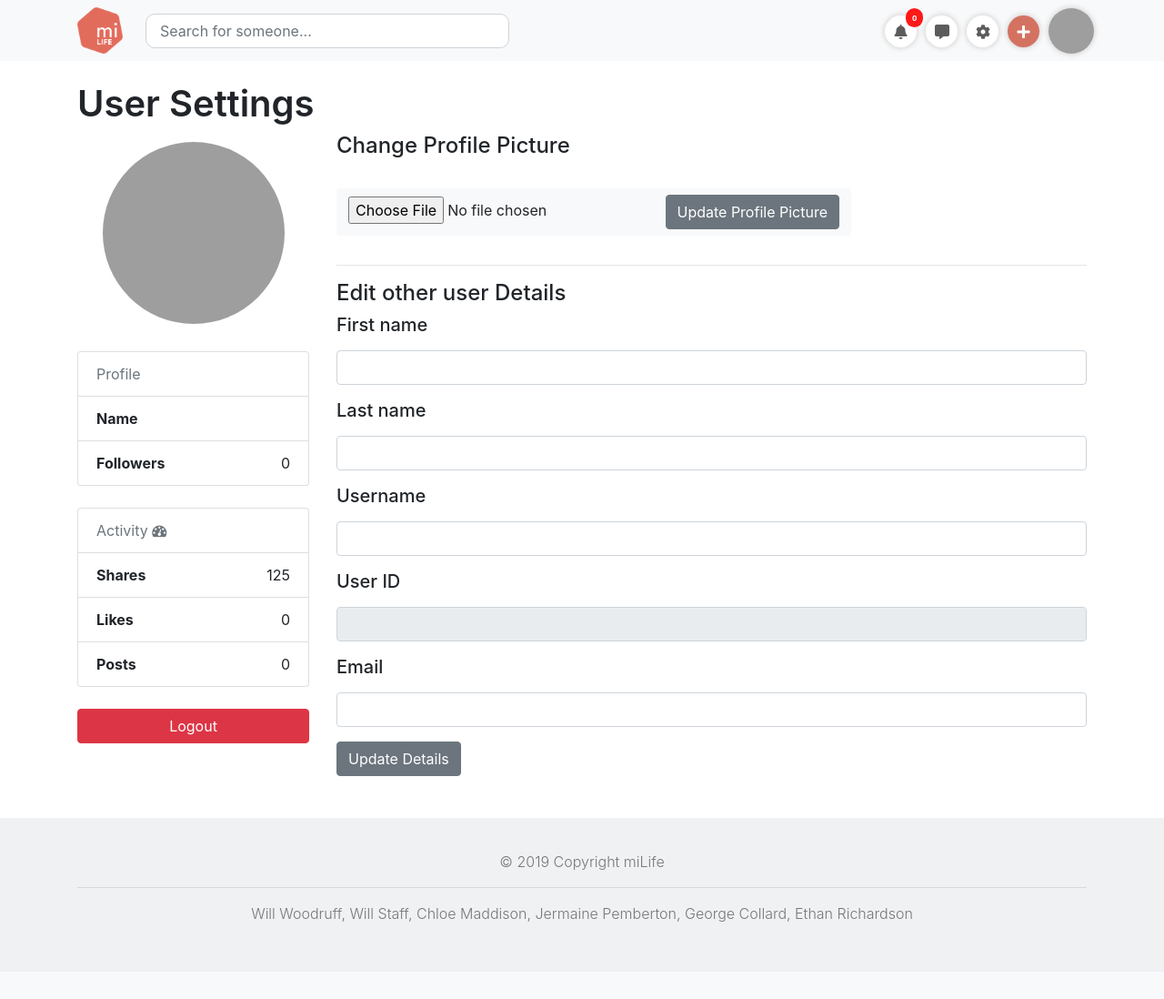
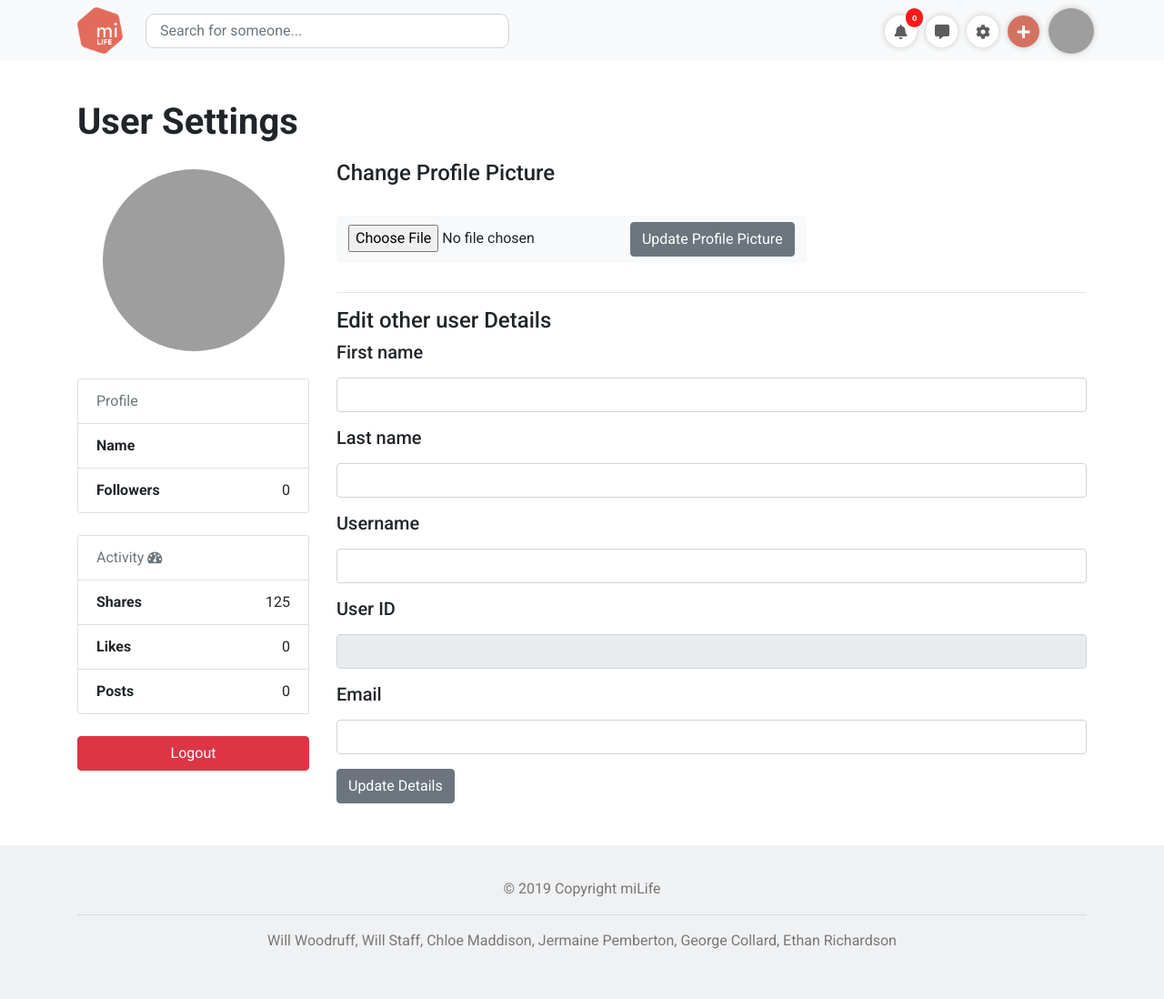
Before and after one commit to Ethaniha/miLife.today, a PHP site: page /user_settings.php in a window 1280 px wide. Shown: the whole page at 91% size. Before the commit the page ends 1013 px from the top, so only its background shows below. Run offline with PHP 8.4, Linux system fonts and the light colour scheme; the visitor is signed in with stand-in values (Sample User, id 1); data comes from the database, SQL or seed files in the repository; data that the repository does not hold is empty; some libraries are stand-ins or nearby versions; grey boxes are pictures that could not be loaded.

Commit message:
Changes to fonts, and now footers always appear at the bottom of the screen even with limited content

```diff
--- a/css/main.css
+++ b/css/main.css
@@ -1,9 +1,31 @@
 @import url("//maxcdn.bootstrapcdn.com/font-awesome/4.7.0/css/font-awesome.min.css");
 
+
+html{
+  height: 100%;
+}
+
 body {
+  height: 100%;
   margin-top: 60px; /* Add a top margin to avoid content overlay */
   z-index: 1;
+  font-family: 'Roboto', sans-serif;
 }
+
+.main-wrapper {
+  display: flex;
+  flex-direction: column;
+  min-height: 100%;
+}
+
+.page-footer{
+  background-color: rgb(240, 241, 243);
+  color: rgb(119, 119, 119);
+  font-weight: 300;
+  margin-top: 30px;
+  padding: 20px;
+  flex: 1;
+  }
 
 .fas[data-count]{
     position:relative;
@@ -116,10 +138,19 @@ img.searchimg {
   display: none;
 }
 
+.sidebar{
+  background-color: rgb(238, 239, 241);
+  border-radius: 5px;
+  padding: 15px;
+  margin-bottom: 20px;
+}
+
+.sidebarTitle{
+font-weight: 600;
+}
+
 .post{
   background-color: rgb(245, 246, 248);
-  -webkit-filter: drop-shadow(0px 0px 20px 5px #d3d3d3);
-  filter: drop-shadow(0px 0px 20px 5px #d3d3d3);
   border-radius: 5px;
   padding: 15px;
 }
@@ -157,13 +188,13 @@ height: 70px;
 }
 
 .postContent{
-  padding: 150px 20px 150px 20px;
-  min-height: 400px;
+  padding: 140px 20px 140px 20px;
+  min-height: 280px;
   margin: auto;
 }
 
 .postText{
-  font-family: Georgia, 'Times New Roman', Times, serif;
+  font-family: 'Noto Serif', serif;
   font-size: 2.5rem;
   color: rgb(87, 87, 87);
 }
@@ -187,7 +218,7 @@ height: 70px;
 }
 
 .pageHeader{
-    padding-top: 30px;
+    padding: 50px 0px 10px 0px;
     font-size: 2.5rem;
     font-weight: 600;
 }
@@ -217,11 +248,11 @@ height: 70px;
 #feedCaption{
   font-variant-caps: all-small-caps;
   font-weight: 300;
-  font-size: 1.1rem;
+  font-size: 1.3rem;
 }
 
 .display-2{
-    font-weight: 600;
+    font-weight: 500;
 }
 
 .profilePhoto{
@@ -235,13 +266,7 @@ margin: 10px auto 30px auto;
 display: block;
 }
 
-.page-footer{
-background-color: rgb(240, 241, 243);
-color: rgb(119, 119, 119);
-font-weight: 300;
-padding:20px;
-margin-top: 30px;
-}
+
 
 #signin {
   display: -ms-flexbox;
--- a/head.php
+++ b/head.php
@@ -126,6 +126,7 @@
   }
   ?>
   <link rel="stylesheet" href="css/main.css">
+  <link href="https://fonts.googleapis.com/css?family=Noto+Serif|Roboto:400,400i,500,700" rel="stylesheet">
   <script src="https://ajax.googleapis.com/ajax/libs/jquery/3.3.1/jquery.min.js"></script>
   <meta name="apple-mobile-web-app-capable" content="yes">
   <meta name="viewport" content="width=device-width, initial-scale=1, maximum-scale=1, user-scalable=no">
--- a/messages.php
+++ b/messages.php
@@ -58,7 +58,7 @@ if(isset($_GET['username'])) {
   <body bgcolor = "#FFFFFF">
 
   <?php include("head.php"); ?>
-
+  <div class="main-wrapper">
   <div class="container">
 
     <h1 class="pageHeader">My Messages</h1></div>
@@ -86,7 +86,7 @@ if(isset($_GET['username'])) {
           </div>
 </div>
 
-  </div>
+</div>  </div>
 
 
 
--- a/notifications.php
+++ b/notifications.php
@@ -28,7 +28,7 @@ $user_id = $row[0];
   <body bgcolor = "#FFFFFF">
 
   <?php include("head.php"); ?>
-
+<div class="main-wrapper">
   <div class="container">
 
     <h1 class="pageHeader">My Notifications</h1></div>
@@ -44,7 +44,7 @@ $user_id = $row[0];
 
   </div>
 
-
+</div>
 
 
   <script src="https://stackpath.bootstrapcdn.com/bootstrap/4.2.1/js/bootstrap.min.js" integrity="sha384-B0UglyR+jN6CkvvICOB2joaf5I4l3gm9GU6Hc1og6Ls7i6U/mkkaduKaBhlAXv9k" crossorigin="anonymous"></script>
--- a/user_profile.php
+++ b/user_profile.php
@@ -320,7 +320,7 @@ if($myusername == $email){
   <body bgcolor = "#FFFFFF">
 
     <?php include("head.php"); ?>
-
+    <div class="main-wrapper">
 
     <div class="container">
     <div class="row">
@@ -340,7 +340,7 @@ if($myusername == $email){
 <form action="" method="post" >
       <input type="submit" name="follow" value="Follow" class="btn btn-primary" id="followButton">
 </form>
-</div></div>
+</div></div></div>
 
 
 
--- a/user_settings.php
+++ b/user_settings.php
@@ -77,7 +77,7 @@ $followers = mysqli_num_rows($result);
   <body bgcolor = "#FFFFFF">
 
   <?php include("head.php"); ?>
-
+  <div class="main-wrapper">
 <div class="container">
 <h3 class="pageHeader">User Settings</h3>
    <div class="row">
@@ -165,7 +165,7 @@ $followers = mysqli_num_rows($result);
 
             </div>
   </div>
-
+  </div>
   </div>
 </div>
   <script src="https://stackpath.bootstrapcdn.com/bootstrap/4.2.1/js/bootstrap.min.js" integrity="sha384-B0UglyR+jN6CkvvICOB2joaf5I4l3gm9GU6Hc1og6Ls7i6U/mkkaduKaBhlAXv9k" crossorigin="anonymous"></script>
```
Also changed, not shown: index.php (+7 -7 lines).
